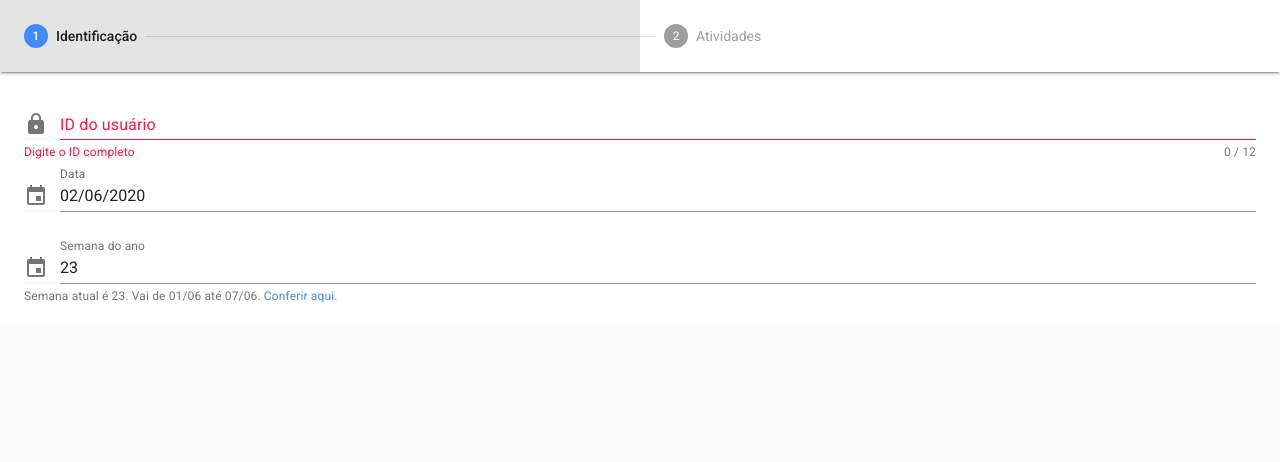
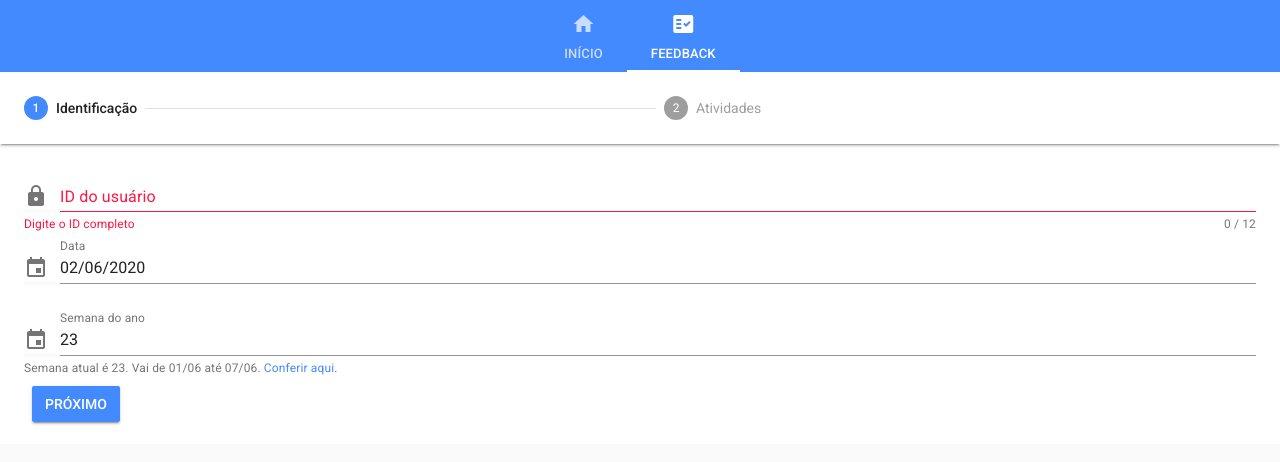
Before and after one commit to iagosousadev/GerenciamentoPID_UFC_Front, a Vue app in the folder frontend/: page /feedback in a window 1280 px wide. Shown: the top 462 px of the page. Built offline with nearby package versions, Linux system fonts and the light colour scheme.

Commit message:
Tamanhos de tela ajustados, tabs e steppers prontos

```diff
--- a/frontend/src/App.vue
+++ b/frontend/src/App.vue
@@ -1,5 +1,10 @@
 <template>
   <div id="app">
+
+    <md-tabs class="md-primary" md-alignment="centered" md-sync-route>
+      <md-tab id="tab-home" md-label="Início" to="/" md-icon="home" exact></md-tab>
+      <md-tab id="tab-feedback" md-label="Feedback" to="/feedback" md-icon="fact_check"></md-tab>
+    </md-tabs>
     <router-view/>
   </div>
 </template>
@@ -12,3 +17,8 @@ export default {
   }
 }
 </script>
+
+<style lang="stylus">
+  #app
+    height 100vh
+</style>
--- a/frontend/src/pages/feedback/Feedback.vue
+++ b/frontend/src/pages/feedback/Feedback.vue
@@ -1,14 +1,10 @@
 <template>
-  <!--<md-tabs class="md-accent" md-alignment="right">
-      <md-tab id="tab-home" md-label="Home"></md-tab>
-      <md-tab id="tab-pages" md-label="Pages"></md-tab>
-      <md-tab id="tab-posts" md-label="Posts"></md-tab>
-      <md-tab id="tab-favorites" md-label="Favorites"></md-tab>
-    </md-tabs>
--->
   <div>
-    <md-steppers>
-      <md-step id="primeiro" md-label="Identificação">
+    <div class="md-layout md-alignment-center-center">
+      <div class="md-layout-item md-large-size-50 md-medium-size-100 md-xsmall-size-100">
+
+        <md-steppers :md-active-step.sync="stepperId">
+          <md-step id="identificacao" md-label="Identificação">
             <form>
               <md-field :class="validaUsuarioClasse">
                 <md-icon>lock</md-icon>
@@ -30,13 +26,17 @@
                 <md-input v-model="submissao.semana" type="number"></md-input>
                 <span class="md-helper-text">Semana atual é {{semanaInfo.atual}}. Vai de {{semanaInfo.dataInicio}} até {{semanaInfo.dataFim}}. <a target="_blank" href="https://www.calendario-365.com.br/numero-da-semana.html">Conferir aqui</a>.</span>
               </md-field>
+              <md-button @click="btnIdentificacaoClick()" class="md-raised md-primary">Próximo</md-button>
             </form>
           </md-step>
 
-      <md-step id="segundo" md-label="Atividades">
+          <md-step id="atividades" md-label="Atividades">
 
           </md-step>
         </md-steppers>
+
+      </div>
+    </div>
   </div>
 </template>
 
@@ -47,6 +47,7 @@
   export default {
     name: 'Login',
     data: () => ({
+      stepperId : 'identificacao',
       submissao:{
         pessoa_id:"",
         semana: 0,
@@ -83,6 +84,9 @@
       }
     },
     methods: {
+      btnIdentificacaoClick(){
+        this.stepperId = 'atividades'
+      },
       semanaAno(dataComp = new Date()){
         let diaInicioSemana = new Date(dataComp.getFullYear(),0,-(new Date(dataComp.getFullYear(),0,1).getDay()-2))
         let semanaAno = ((dataComp - diaInicioSemana) / 86400000) / 7 +1
--- a/frontend/src/pages/home/Home.vue
+++ b/frontend/src/pages/home/Home.vue
@@ -1,7 +1,10 @@
 <template>
-  <div class="container">
-    <h1 class="texto">YO</h1>
-  </div>
+  <md-empty-state
+      md-icon="devices_other"
+      md-label="Plataforma de feedbacks"
+      md-description="">
+      <md-button to="/feedback" class="md-primary md-raised">Começar a enviar</md-button>
+    </md-empty-state>
 </template>
 
 <script>
```
Lines whose indentation alone changed are shown as unchanged.
